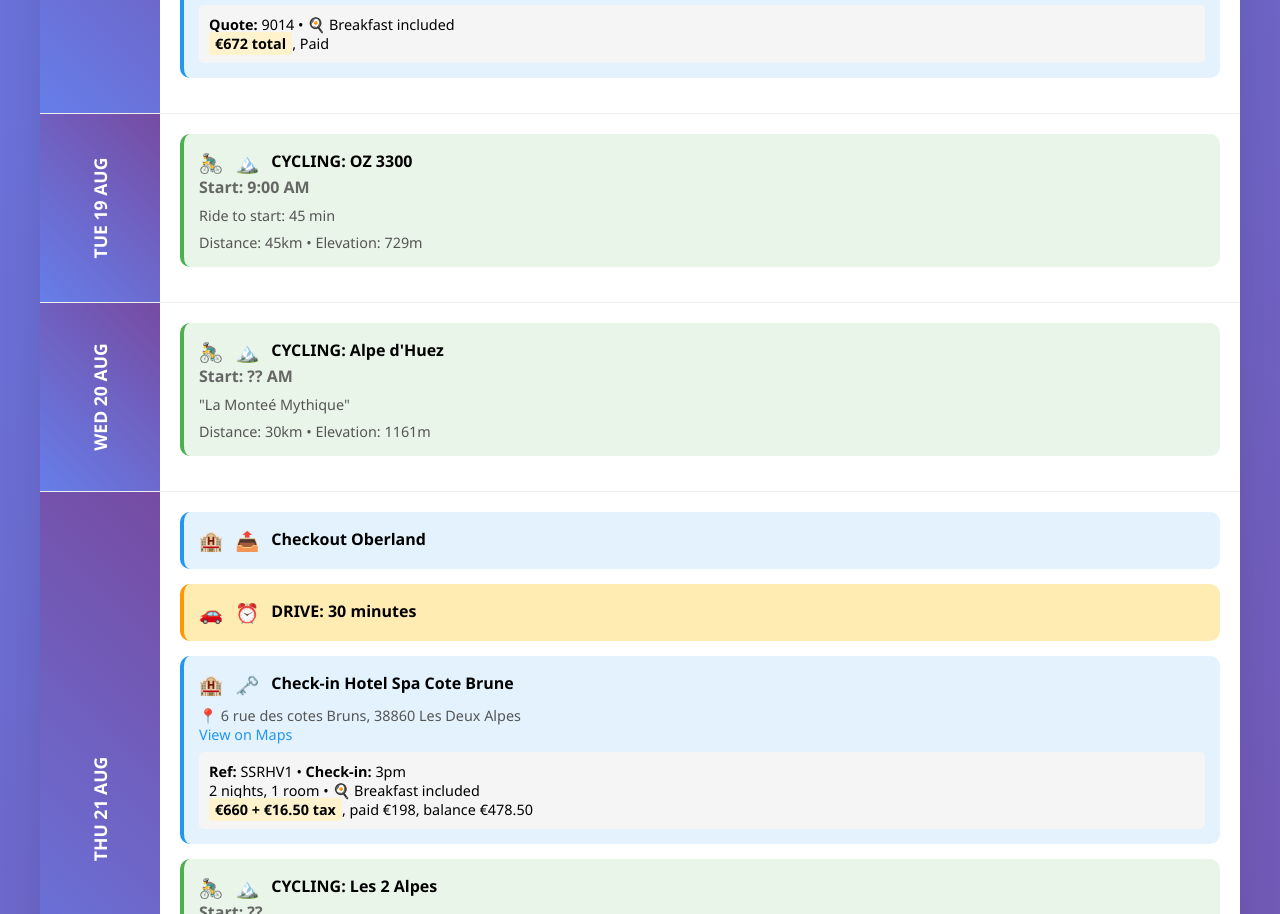
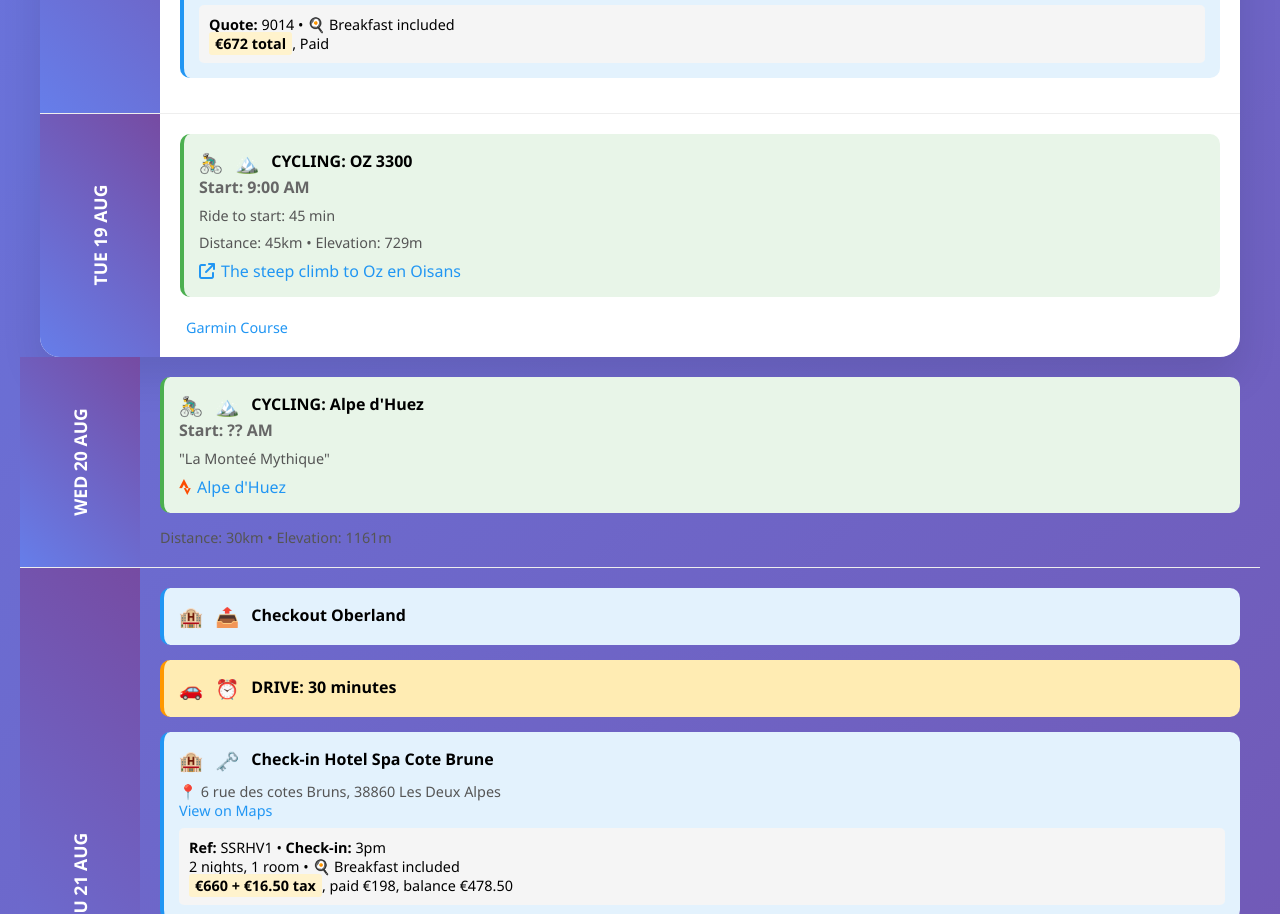
Before and after one commit to Youngr6/france, a plain HTML site: page index.html in a window 1280 px wide. Shown: the part 1025-1939 px from the top of the page. Drawn offline with Linux system fonts and the light colour scheme.

Commit message:
add links to external resources for cycling activities in the itinerary

```diff
--- a/index.html
+++ b/index.html
@@ -4,6 +4,7 @@
     <meta charset="UTF-8">
     <meta name="viewport" content="width=device-width, initial-scale=1.0">
     <title>France Trip 2025 - Cycling Adventure</title>
+    <link rel="stylesheet" href="https://cdnjs.cloudflare.com/ajax/libs/font-awesome/6.5.0/css/all.min.css">
     <style>
         * {
             box-sizing: border-box;
@@ -243,6 +244,18 @@
                     <div class="time">Start: 9:00 AM</div>
                     <div class="location">Ride to start: 45 min</div>
                     <div class="location">Distance: 45km • Elevation: 729m</div>
+                    <div class="location"></div>
+                        <a href="https://uk.bike-oisans.com/equipment/the-steep-climb-to-oz-en-oisans/" target="_blank" style="display:inline-flex;align-items:center;">
+                            <i class="fa-solid fa-arrow-up-right-from-square" style="margin-right:6px;"></i>
+                            The steep climb to Oz en Oisans
+                        </a>
+                    </div>
+                    <div class="location">
+                        <a href="https://connect.garmin.com/modern/course/392650695" target="_blank" style="display:inline-flex;align-items:center;">
+                            <i class="fa-brands fa-garmin" style="color:#007cc3;margin-right:6px;"></i>
+                            Garmin Course
+                        </a>
+                    </div>
                 </div>
             </div>
         </div>
@@ -259,6 +272,11 @@
                     <strong>CYCLING: Alpe d'Huez</strong>
                     <div class="time">Start: ?? AM</div>
                     <div class="location">"La Monteé Mythique"</div>
+                    <div class="location"></div>
+                        <a href="https://www.strava.com/routes/3387443945735939802" target="_blank" style="display:inline-flex;align-items:center;">
+                            <i class="fa-brands fa-strava" style="color:#fc4c02;margin-right:6px;"></i>Alpe d'Huez
+                        </a>
+                    </div>
                     <div class="location">Distance: 30km • Elevation: 1161m</div>
                 </div>
             </div>
```
